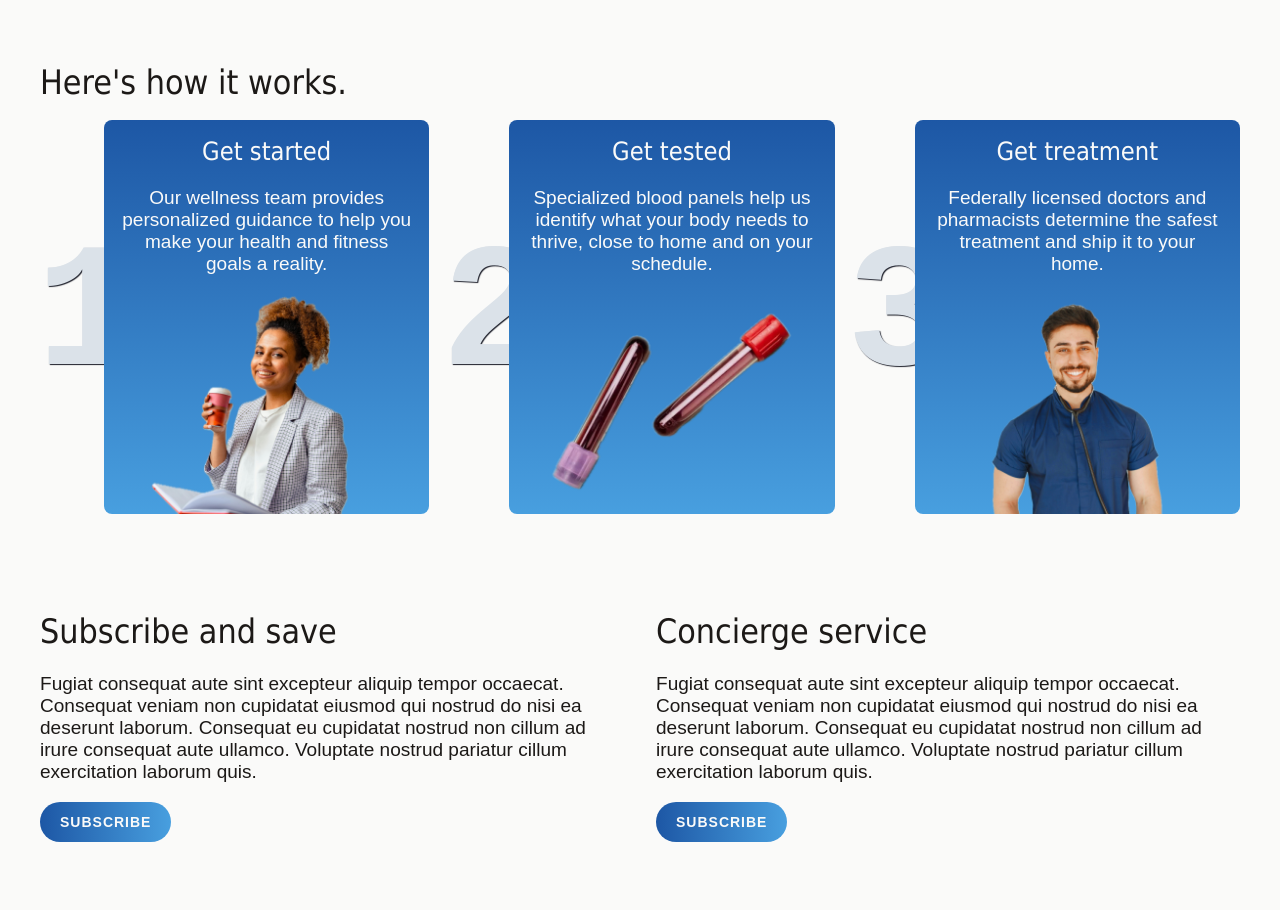
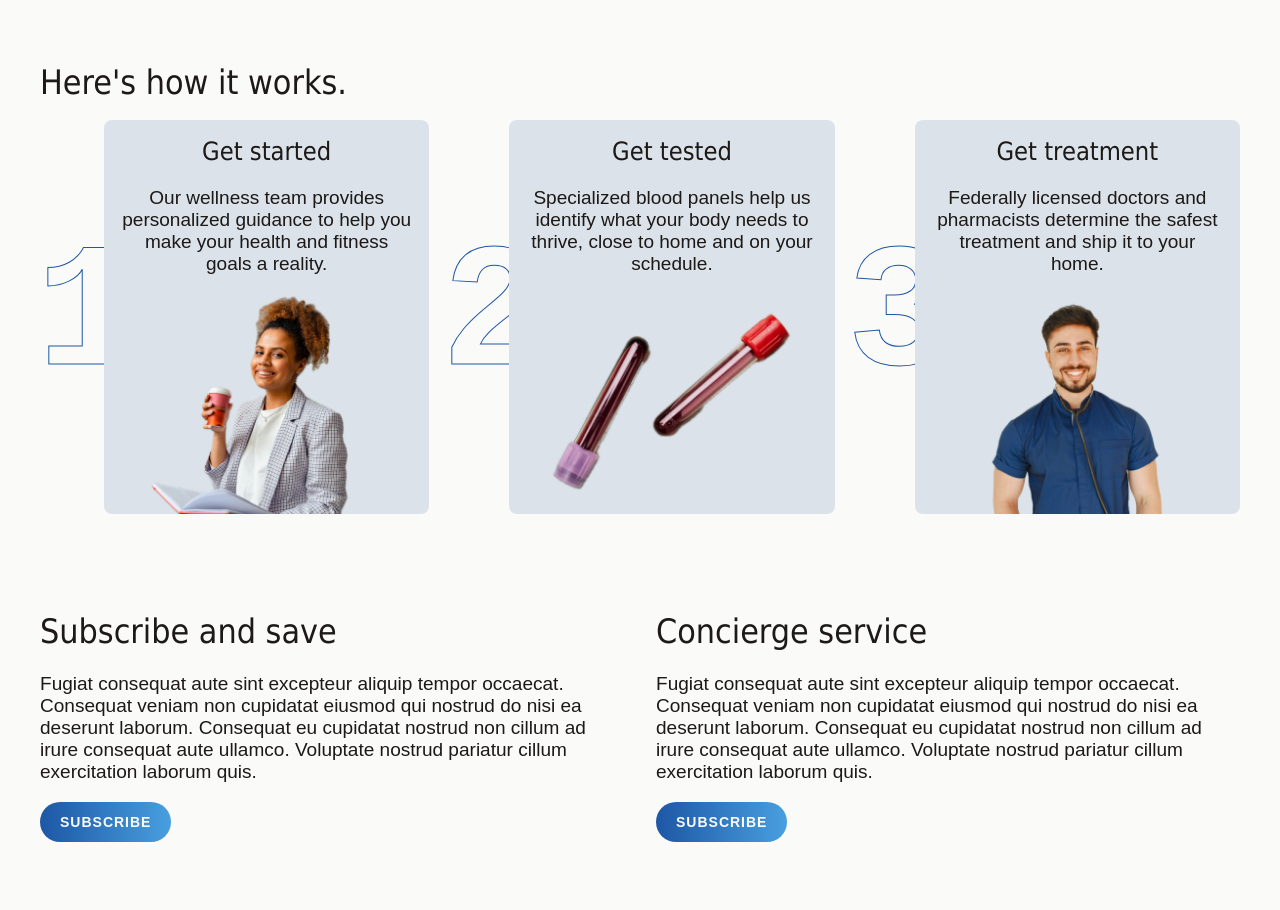
Before and after one commit to jameslovallo/Rebrand-Ideation, a Next.js app: page / in a window 1280 px wide. Shown: the part 1859-2769 px from the top of the page. Built offline with nearby package versions, Linux system fonts and the light colour scheme.

Commit message:
clean up how it works

```diff
--- a/components/number-list.module.css
+++ b/components/number-list.module.css
@@ -9,9 +9,9 @@
 }
 
 .list li {
-	background: linear-gradient(to bottom, var(--blue-chip), var(--high-blue));
+	background: linear-gradient(to bottom, var(--wind-blown), var(--wind-blown));
 	border-radius: 0.5rem;
-	color: var(--background);
+	color: var(--foreground);
 	counter-increment: section;
 	display: grid;
 	grid-template-rows: auto 1fr auto;
@@ -23,7 +23,7 @@
 
 .list li:before {
 	align-items: center;
-	color: var(--wind-blown);
+	color: transparent;
 	content: counter(section);
 	display: flex;
 	font-family: monospace;
@@ -32,9 +32,9 @@
 	height: 100%;
 	left: -4.25rem;
 	position: absolute;
-	text-shadow: 1px 1px 1px var(--noble-black);
 	top: 0;
 	width: 1em;
+	-webkit-text-stroke: 1px var(--blue-chip);
 	z-index: -1;
 }
 
```
